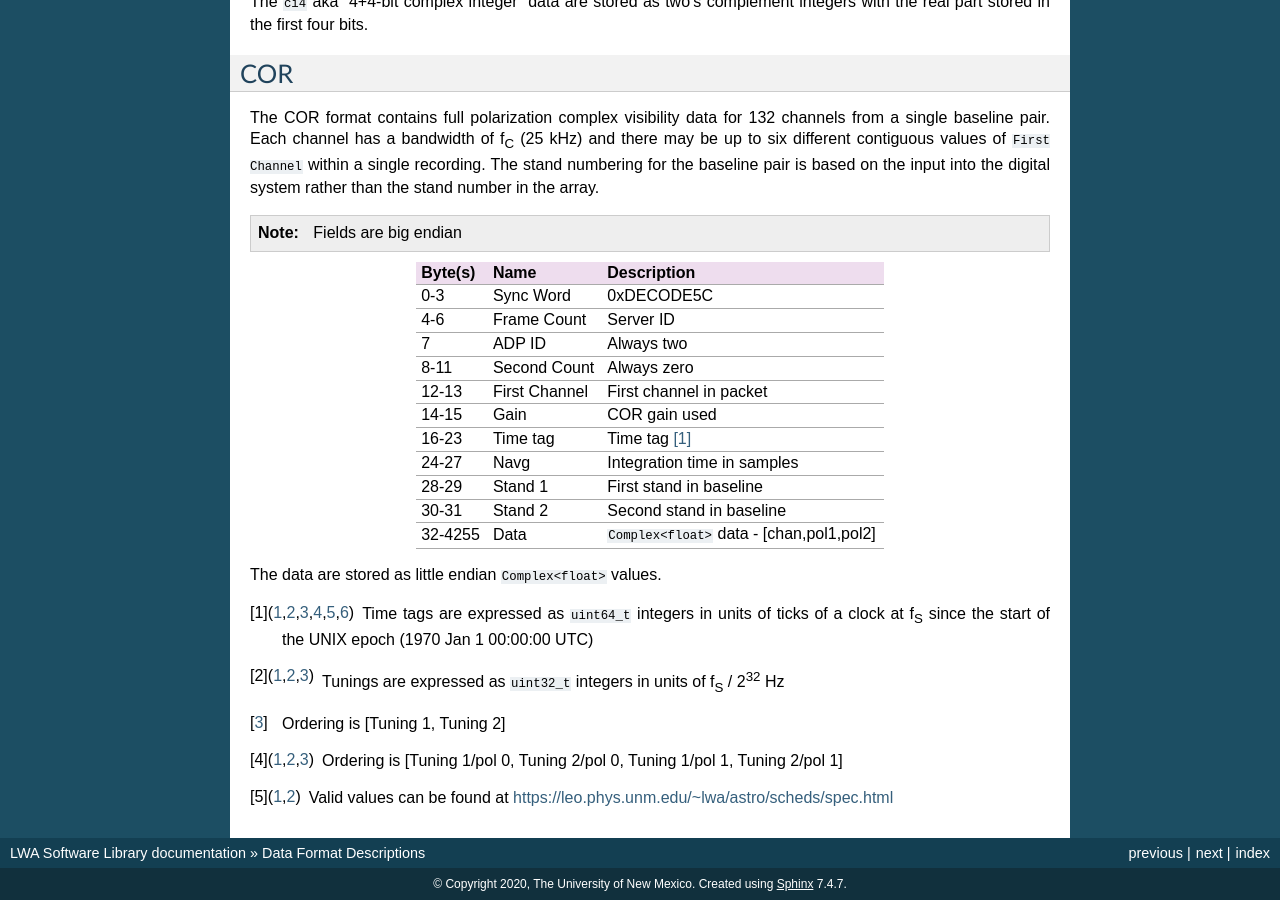
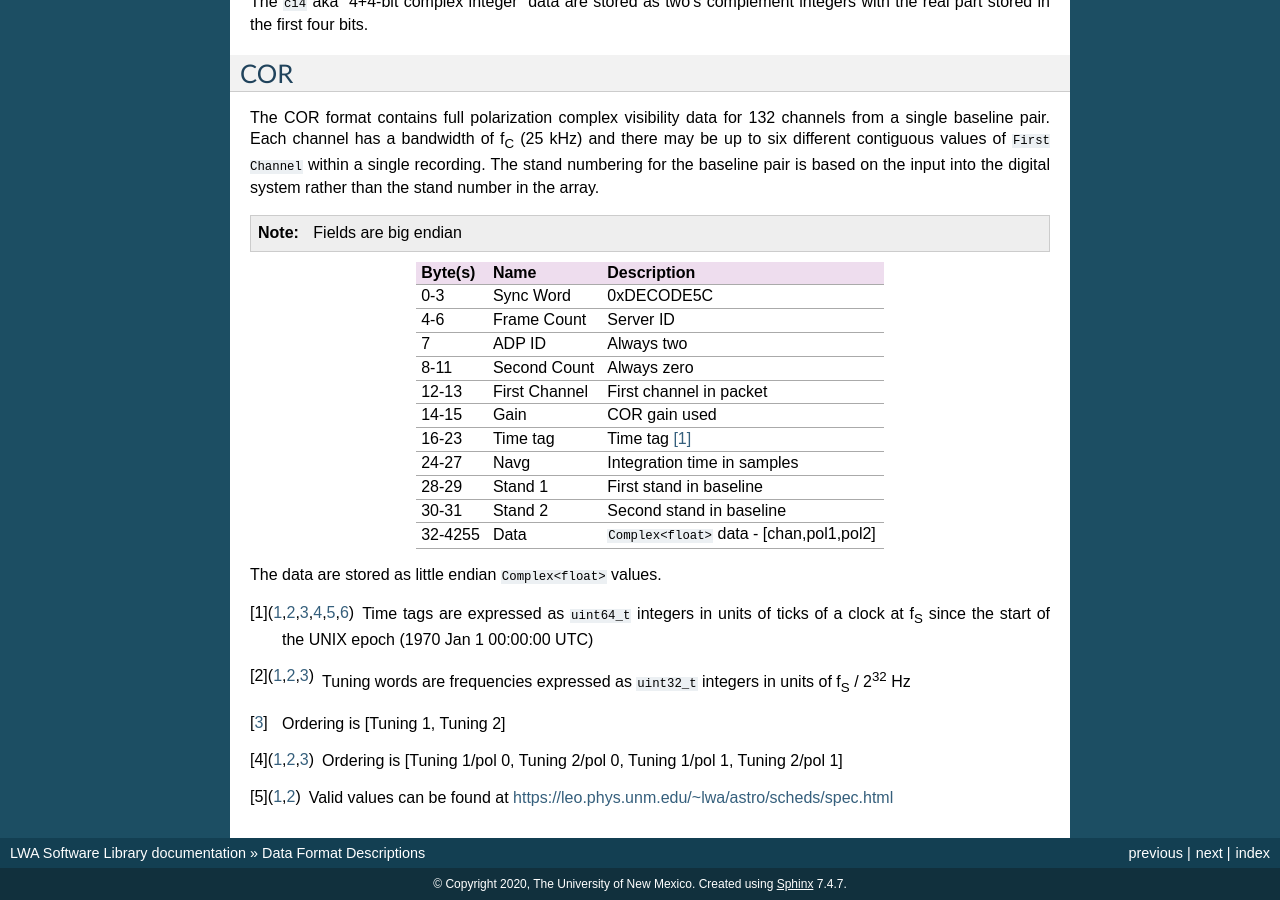
Before and after one commit to lwa-project/lsl, a Sphinx documentation site: the page built from docs/source/data-formats.rst, in a window 1280 px wide and 900 px high, scrolled down 3341 px. Built offline with Sphinx 7.4.7, drawn with Linux system fonts in a browser that asks for light colours; formulas are drawn with MathJax 3; pages that are not in the unit, such as notebooks, are missing from menus.

Commit message:
Wording.

```diff
--- a/docs/source/data-formats.rst
+++ b/docs/source/data-formats.rst
@@ -281,8 +281,8 @@ The data are stored as little endian ``Complex<float>`` values.
 
 .. [#F1] Time tags are expressed as ``uint64_t`` integers in units of ticks of a
          clock at f\ :sub:`S` since the start of the UNIX epoch (1970 Jan 1 00:00:00 UTC)
-.. [#F2] Tunings are expressed as ``uint32_t`` integers in units of
-         f\ :sub:`S` / 2\ :sup:`32` Hz
+.. [#F2] Tuning words are frequencies expressed as ``uint32_t`` integers in units
+         of f\ :sub:`S` / 2\ :sup:`32` Hz
 .. [#F3] Ordering is [Tuning 1, Tuning 2]
 .. [#F4] Ordering is [Tuning 1/pol 0, Tuning 2/pol 0, Tuning 1/pol 1, Tuning 2/pol 1]
 .. [#F5] Valid values can be found at https://leo.phys.unm.edu/~lwa/astro/scheds/spec.html
```
